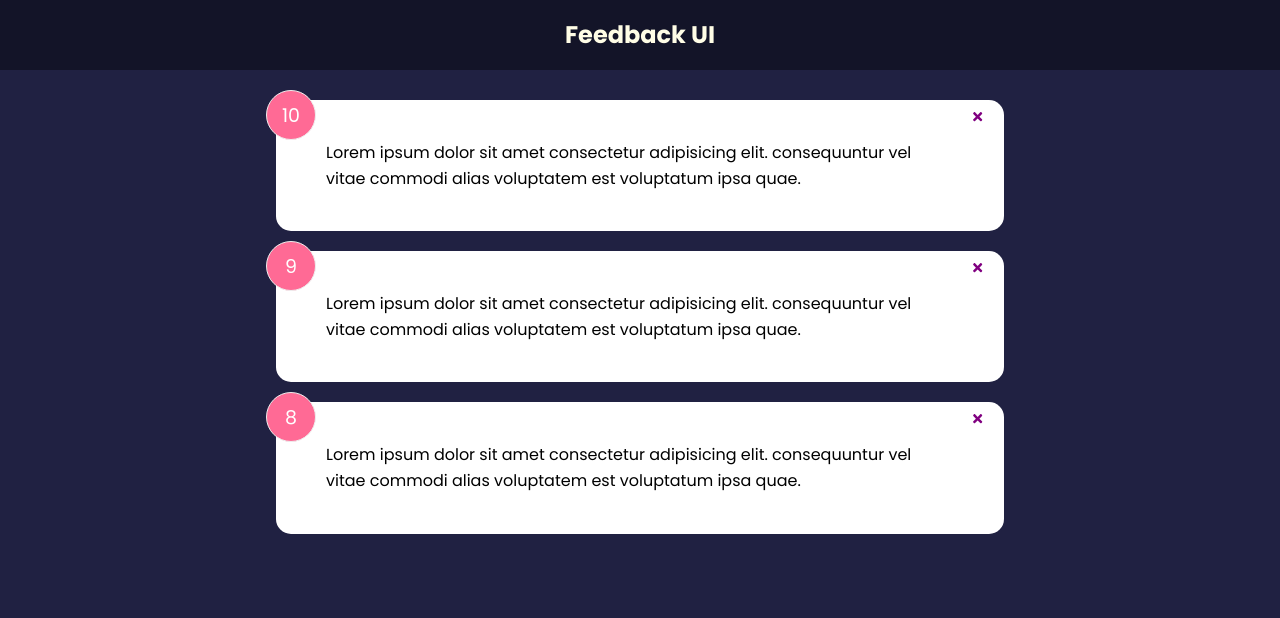
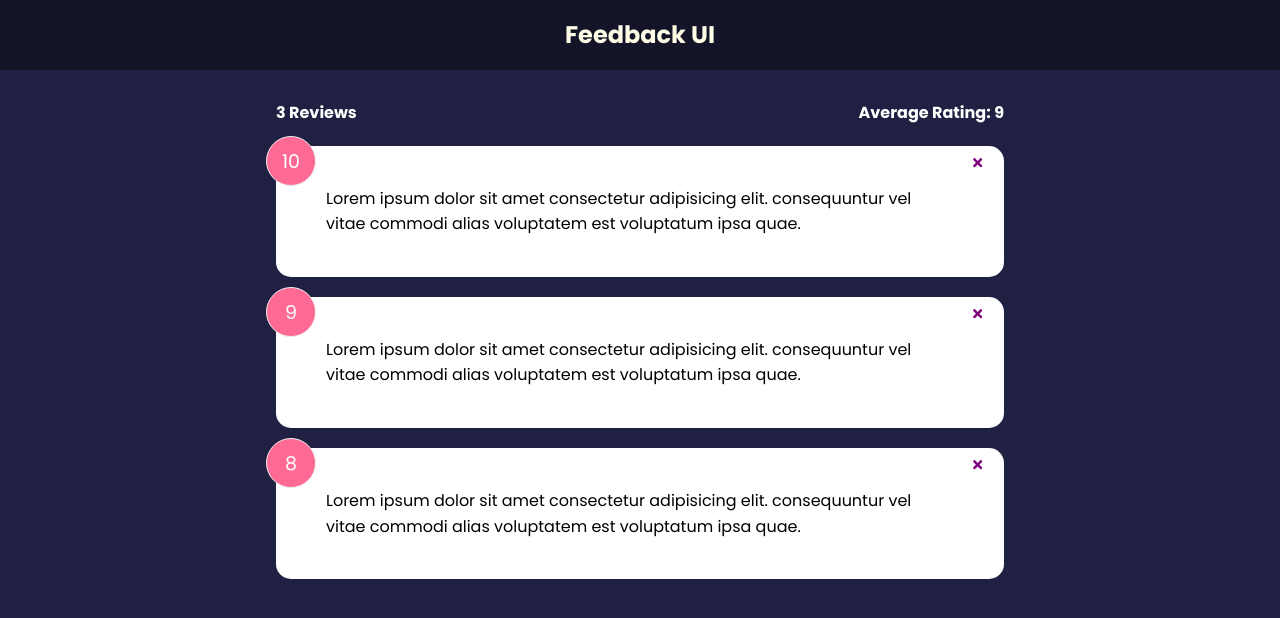
Before and after one commit to anita-brown/create-react-app-lambda, a React (Create React App) app in the folder feedback-app/: page / in a window 1280 px wide. Shown: the top 618 px of the page. Built offline with nearby package versions, Linux system fonts and the light colour scheme.

Commit message:
average in feedbackStats

```diff
--- a/feedback-app/src/App.js
+++ b/feedback-app/src/App.js
@@ -2,6 +2,7 @@
 import Header from "./components/Header"
 import FeedbackList from './components/FeedbackList'
 import FeedbackData from './data/FeedbackData'
+import FeedbackStats from './components/FeedbackStats'
 
 
 function App() {
@@ -16,7 +17,8 @@
     return (
         <>
             <Header />
-        <div className='container'>
+            <div className='container'>
+                <FeedbackStats feedback={feedback}/>
                 <FeedbackList feedback={feedback}
                 handleDelete={deleteFeedback}/>
 
--- /dev/null
+++ b/feedback-app/src/components/FeedbackStats.jsx
@@ -0,0 +1,22 @@
+import PropTypes from 'prop-types'
+
+function FeedbackStats({ feedback }) {
+    // Calculate ratings avg
+    let average = feedback.reduce((acc, cur) => {
+        return acc + cur.rating
+    }, 0) / feedback.length
+
+    average = average.toFixed(1).replace(/[.,]0$/, '')
+
+  return (
+      <div className="feedback-stats">
+          <h4>{feedback.length} Reviews</h4>
+          <h4>Average Rating: {isNaN(average) ? 0 : average}</h4>
+      </div>
+  )
+}
+FeedbackStats.propTypes = {
+    feedback: PropTypes.array.isRequired,
+}
+
+export default FeedbackStats
```
